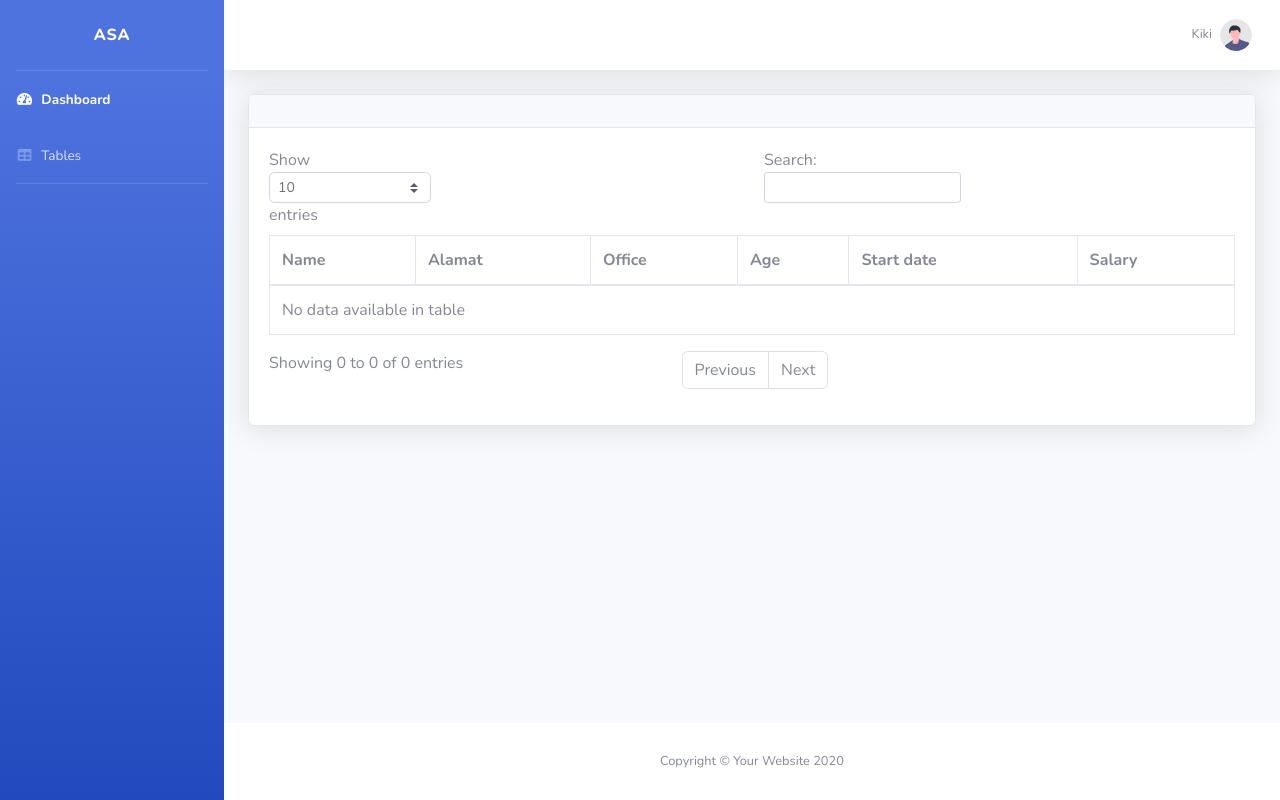
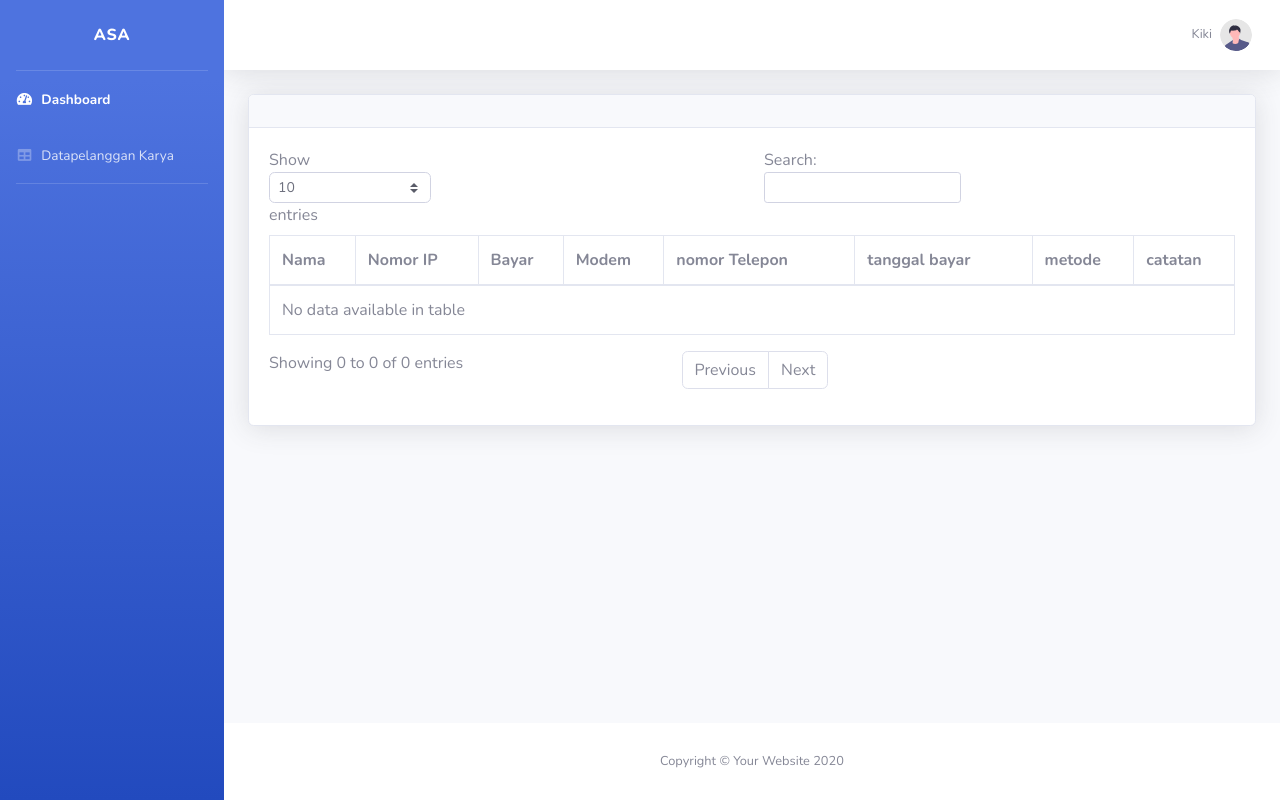
Before and after one commit to anugerahsignalabadi2025/billing, a PHP site: page /tables.php in a window 1280 px wide. Run offline with PHP 8.4, Linux system fonts and the light colour scheme; data that the repository does not hold is empty.

Commit message:
percantikan tabel

```diff
--- a/index.PHP
+++ b/index.PHP
@@ -2,7 +2,7 @@
 
 //koneksi ke database
 
-$conn = mysqli_connect("localhost","root","1301zz1301hh","biilling");
+$conn = mysqli_connect("localhost","root","","billingasa");
 
 
 $result = mysqli_query($conn,"SELECT * FROM datapelangganasa" );
@@ -147,7 +147,7 @@ $result = mysqli_query($conn,"SELECT * FROM datapelangganasa" );
                 <a class="nav-link" href="tables.php
                 ">
                     <i class="fas fa-fw fa-table"></i>
-                    <span>Tables</span></a>
+                    <span>Datapelanggan Karya</span></a>
             </li>
 
             <!-- Divider -->
--- a/tables.php
+++ b/tables.php
@@ -2,7 +2,7 @@
 
 //koneksi ke database
 
-$conn = mysqli_connect("localhost","root","1301zz1301hh","biilling");
+$conn = mysqli_connect("localhost","root","","billingasa");
 
 
 $result = mysqli_query($conn,"SELECT * FROM datapelangganasa" );
@@ -149,7 +149,7 @@ $result = mysqli_query($conn,"SELECT * FROM datapelangganasa" );
                 <a class="nav-link" href="tables.php
                 ">
                     <i class="fas fa-fw fa-table"></i>
-                    <span>Tables</span></a>
+                    <span>Datapelanggan Karya</span></a>
             </li>
 
             <!-- Divider -->
@@ -267,23 +267,31 @@ $result = mysqli_query($conn,"SELECT * FROM datapelangganasa" );
                                 <table class="table table-bordered" id="dataTable" width="100%" cellspacing="0">
                                     <thead>
                                         <tr>
-                                            <th>Name</th>
-                                            <th>Alamat</th>
-                                            <th>Office</th>
-                                            <th>Age</th>
-                                            <th>Start date</th>
-                                            <th>Salary</th>
+                                            <th>Nama</th>
+                                            <th>Nomor IP</th>
+                                            <th>Bayar</th>
+                                            <th>Modem</th>
+                                            <th>nomor Telepon</th>
+                                            <th>tanggal bayar</th>
+                                             <th>metode</th>
+                                            <th>catatan</th>
+                                             <!-- <th>Status Lunas</th> -->
+
                                         </tr>
                                     </thead>
                                     <!--mulai nya table pelanggan -->
                                          <?php while($row = mysqli_fetch_assoc($result)): ?>
                                        <tr>
                                             <td><?= $row["nama"]?></td>
-                                            <td><?= $row["alamat"]?></td>
-                                            <td>New York</td>
-                                            <td>27</td>
-                                            <td>2011/01/25</td>
-                                            <td>$112,000</td>
+                                            <td><?= $row["nomorip"]?></td>
+                                            <td><?= $row["bayar"]?></td>
+                                            <td><?= $row["modem"]?></td>
+                                            <td><?= $row["nomortelepon"]?></td>
+                                            <td><?= $row["tanggalbayar"]?></td>
+                                             <td><?= $row["metode"]?></td>
+                                            <td><?= $row["catatan"]?></td>
+                                                                                        <!-- <td>LUNAS</td> -->
+
                                         </tr>
                                                                         <?php endwhile;?>
                                     <!-- akhir nya tabel pelanggan -->
```
